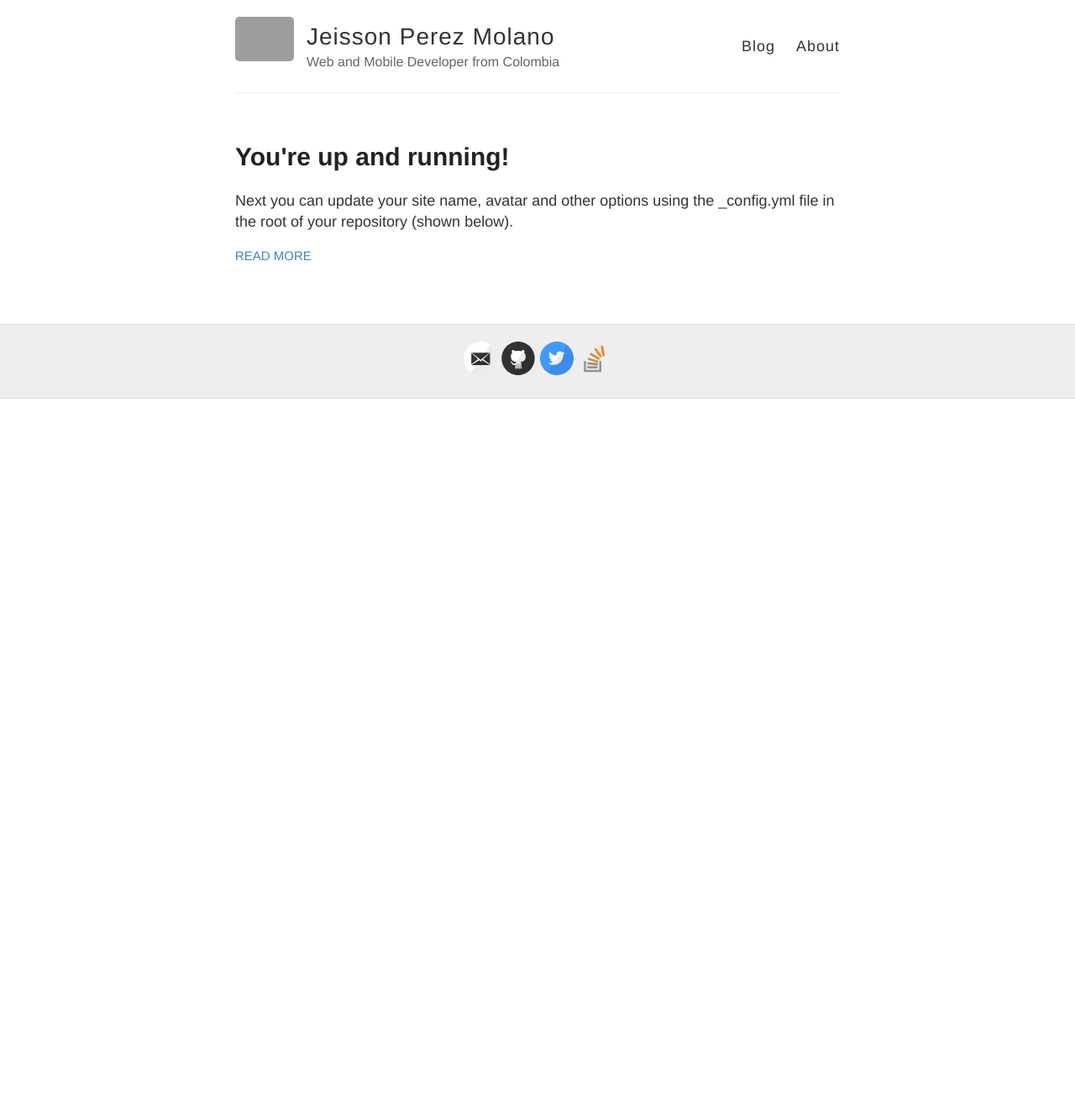
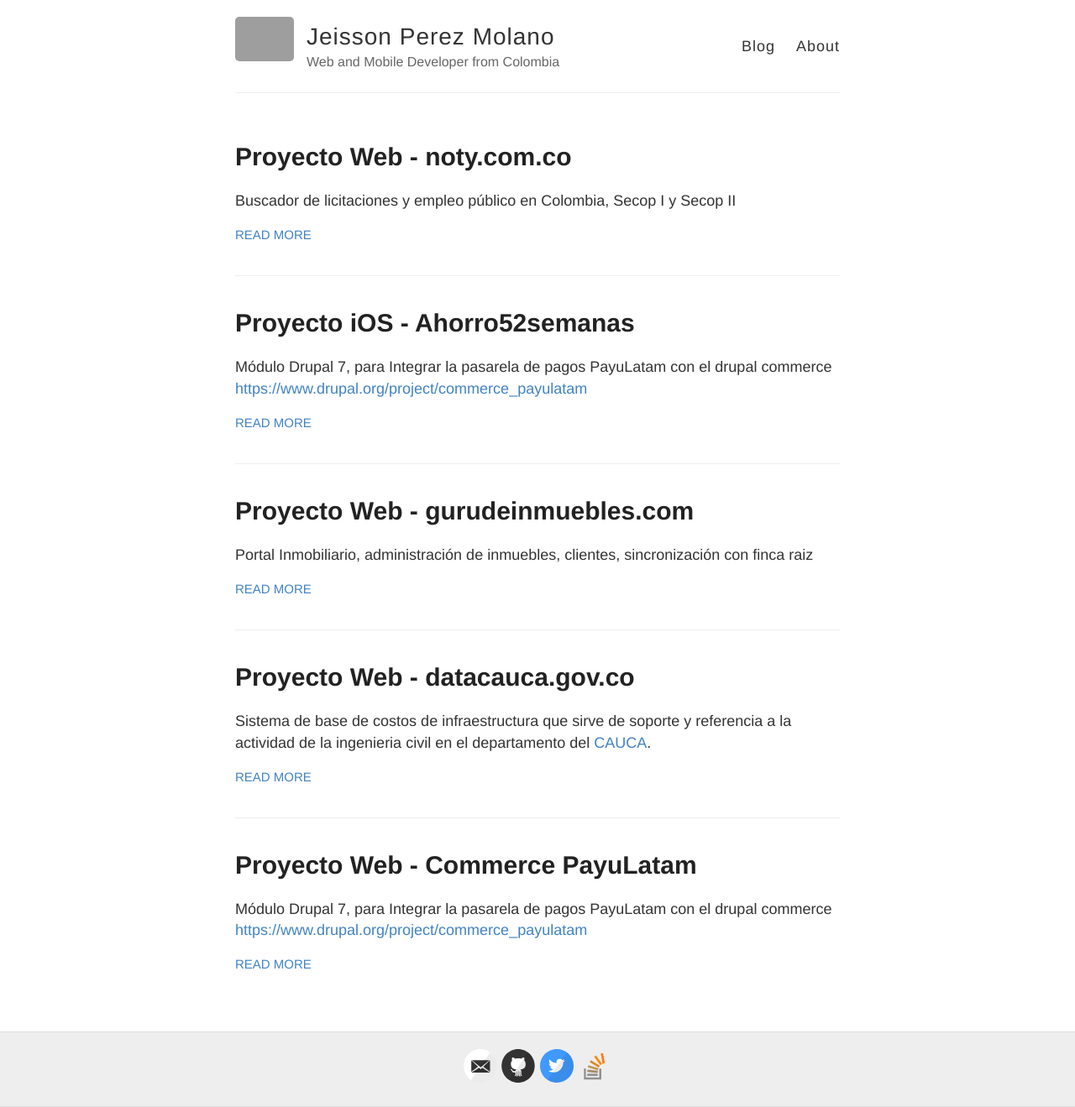
Before and after one commit to jeissonp/jeissonp.github.com, a Jekyll site: the page built from index.html, in a window 1280 px wide. Shown: the whole page at 84% size. Built offline with Jekyll 4.4.1, drawn with Linux system fonts in a browser that asks for light colours; before the commit the page ends 900 px from its top, so only the background shows below that; grey boxes are pictures that could not be loaded.

Commit message:
progress

```diff
--- a/_posts/2014-3-3-Hello-World.md
+++ /dev/null
@@ -1,10 +0,0 @@
----
-layout: post
-title: You're up and running!
----
-
-Next you can update your site name, avatar and other options using the _config.yml file in the root of your repository (shown below).
-
-![_config.yml]({{ site.baseurl }}/images/config.png)
-
-The easiest way to make your first post is to edit this one. Go into /_posts/ and update the Hello World markdown file. For more instructions head over to the [Jekyll Now repository](https://github.com/barryclark/jekyll-now) on GitHub.
--- /dev/null
+++ b/_posts/2017-08-16-porfolio-commerce-payulatam.md
@@ -0,0 +1,15 @@
+---
+layout: post
+title: Proyecto Web - Commerce PayuLatam
+---
+
+M&oacute;dulo Drupal 7, para Integrar la pasarela de pagos PayuLatam con el drupal commerce [https://www.drupal.org/project/commerce_payulatam](https://www.drupal.org/project/commerce_payulatam)
+
+![Home]({{ site.baseurl }}/images/porfolio/commerce/commerce1.png)
+
+### Tecnolog&iacute;a Utilizada:
+ - PHP (Drupal 7)
+ - Bickbucket
+
+### Actividades Realizadas:
+ - Diseño e Implementaci&oacute;n del m&oacute;dulo con drupal commerce
--- /dev/null
+++ b/_posts/2017-08-16-porfolio-datacauca-gov-co.md
@@ -0,0 +1,21 @@
+---
+layout: post
+title: Proyecto Web - datacauca.gov.co
+---
+
+Sistema de base de costos de infraestructura que sirve de soporte y referencia a la actividad de la ingenieria civil en el departamento del [CAUCA](http://www.cauca.gov.co).
+
+![Home]({{ site.baseurl }}/images/porfolio/datacauca/datacauca1.png)
+
+### Tecnolog&iacute;a Utilizada:
+ - PHP (Drupal 7)
+ - Mysql
+ - jQuery
+ - Bickbucket
+
+### Actividades Realizadas:
+ - Lider del desarrollo y alimentaci&oacute;n
+ - Dise&ntilde;ar la estructura de la base de datos
+
+### Dashboard
+![Home]({{ site.baseurl }}/images/porfolio/datacauca/datacauca2.png)
--- /dev/null
+++ b/_posts/2017-08-16-porfolio-gurudeinmuebles-com.md
@@ -0,0 +1,26 @@
+---
+layout: post
+title: Proyecto Web - gurudeinmuebles.com
+---
+
+Portal Inmobiliario, administraci&oacute;n de inmuebles, clientes, sincronizaci&oacute;n con finca raiz
+
+![Home]({{ site.baseurl }}/images/porfolio/guru/guru2.png)
+
+### Tecnolog&iacute;a Utilizada:
+ - PHP (Drupal 7)
+ - Mysql
+ - Google Maps (javascript)
+ - jQuery
+ - Integraci&oacute;n API Finza Raiz
+ - Integraci&oacute;n API CRM
+ - Bickbucket
+
+### Actividades Realizadas:
+ - Lider del desarrollo
+ - Dise&ntilde;ar la estructura de la base de datos
+ - Dise&ntilde;o y desarrollo del modulos del core del proyecto
+ - Dise&ntilde;o de la API Integraci&oacute;n del CRM
+
+### Google Maps
+![Home]({{ site.baseurl }}/images/porfolio/guru/guru1.png)
--- /dev/null
+++ b/_posts/2017-08-16-porfolio-ios-weekly.md
@@ -0,0 +1,14 @@
+---
+layout: post
+title: Proyecto iOS - Ahorro52semanas
+---
+M&oacute;dulo Drupal 7, para Integrar la pasarela de pagos PayuLatam con el drupal commerce [https://www.drupal.org/project/commerce_payulatam](https://www.drupal.org/project/commerce_payulatam)
+
+![Home]({{ site.baseurl }}/images/porfolio/commerce/commerce1.png)
+
+### Tecnolog&iacute;a Utilizada:
+ - PHP (Drupal 7)
+ - Bickbucket
+
+### Actividades Realizadas:
+ - Diseño e Implementaci&oacute;n del m&oacute;dulo con drupal commerce
--- /dev/null
+++ b/_posts/2017-08-16-porfolio-noty-com-co.md
@@ -0,0 +1,28 @@
+---
+layout: post
+title: Proyecto Web - noty.com.co
+---
+
+Buscador de licitaciones y empleo p&uacute;blico en Colombia, Secop I y Secop II
+
+![Home]({{ site.baseurl }}/images/porfolio/noty/noty1.png)
+
+### Tecnolog&iacute;a Utilizada:
+ - Python (webapp2 framework)
+ - [Google App Engine](https://cloud.google.com/appengine/)
+ - Datastorage
+ - Search Index
+ - jQuery
+ - Telegram [https://core.telegram.org/bots](https://core.telegram.org/bots)
+ - Integraci&oacute;n pasarela de pagos payulatam
+ - Integración con sengrid Emails transaccionales [https://sendgrid.com](https://sendgrid.com)
+ - Bickbucket
+
+### Buscador
+![Home]({{ site.baseurl }}/images/porfolio/noty/noty2.png)
+
+### Integraci&oacute;n con la pasarela de pagos payulatam
+![Home]({{ site.baseurl }}/images/porfolio/noty/noty4.png)
+
+### Dashboard
+![Home]({{ site.baseurl }}/images/porfolio/noty/noty5.png)
--- a/about.md
+++ b/about.md
@@ -3,9 +3,15 @@ layout: page
 title: About
 permalink: /about/
 ---
+Soy desarrollador web, Profesionalmente, trabajo como desarrollador python(django), iOS(swift), PHP (drupal 7).
+
+
+## Educaci&oacute;n:
 
 Ingeniero de Sistemas (2007), especialista en desarrollo de Base de Datos(2012).
-Con experiencia de 10 años en desarrollo web y m&ocacute;vil:
+Con experiencia de 10 a&ntilde;os en desarrollo web y m&oacute;vil:
+
+### Skills:
 
 - Python (Django, webapp2, flask)
 - PHP (Drupal 7)
@@ -19,13 +25,23 @@ Con experiencia de 10 años en desarrollo web y m&ocacute;vil:
 
 
 ### Contribuciones:
-https://github.com/jeissonp
-https://www.drupal.org/project/commerce_payulatam
+- (https://github.com/jeissonp)
+- (https://www.drupal.org/project/commerce_payulatam)
 
-### More Information
+### Experiencia
+ - WISEWARE SAS Popayan Cauca Developer Enero 2013
+    - Dirigir el proyecto de Convocatoria Colciencias
+    - Liderar el equipo de desarrollo web
+    - Escribir M&oacute;dulos de Drupal usando PHP con MySQL
 
-A place to include any other types of information that you'd like to include about yourself.
+- ICCK NET Bogot&aacute; D.C Developer Marzo 2012 - Septiembre 2012
+    - Escribir M&oacute;dulos de Drupal usando PHP con MySQL
+
+- SeeD EM Bogot&aacute; Web Development Septiembre 2011 - Febrero 2012
+    - Escribir M&oacute;dulos de Drupal usando PHP con MySQL
+
+### Proyectos Realizados / Participado
 
 ### Contact me
 
-[email@domain.com](mailto:jeissonp@gmail.com)
+[jeissonp@gmail.com](mailto:jeissonp@gmail.com)
```
Also changed, not shown: images/porfolio/commerce/commerce1.png (added), images/porfolio/datacauca/datacauca1.png (added), images/porfolio/datacauca/datacauca2.png (added), images/porfolio/guru/guru1.png (added), images/porfolio/guru/guru2.png (added), images/porfolio/noty/noty1.png (added), images/porfolio/noty/noty2.png (added), images/porfolio/noty/noty4.png (added), images/porfolio/noty/noty5.png (added).
